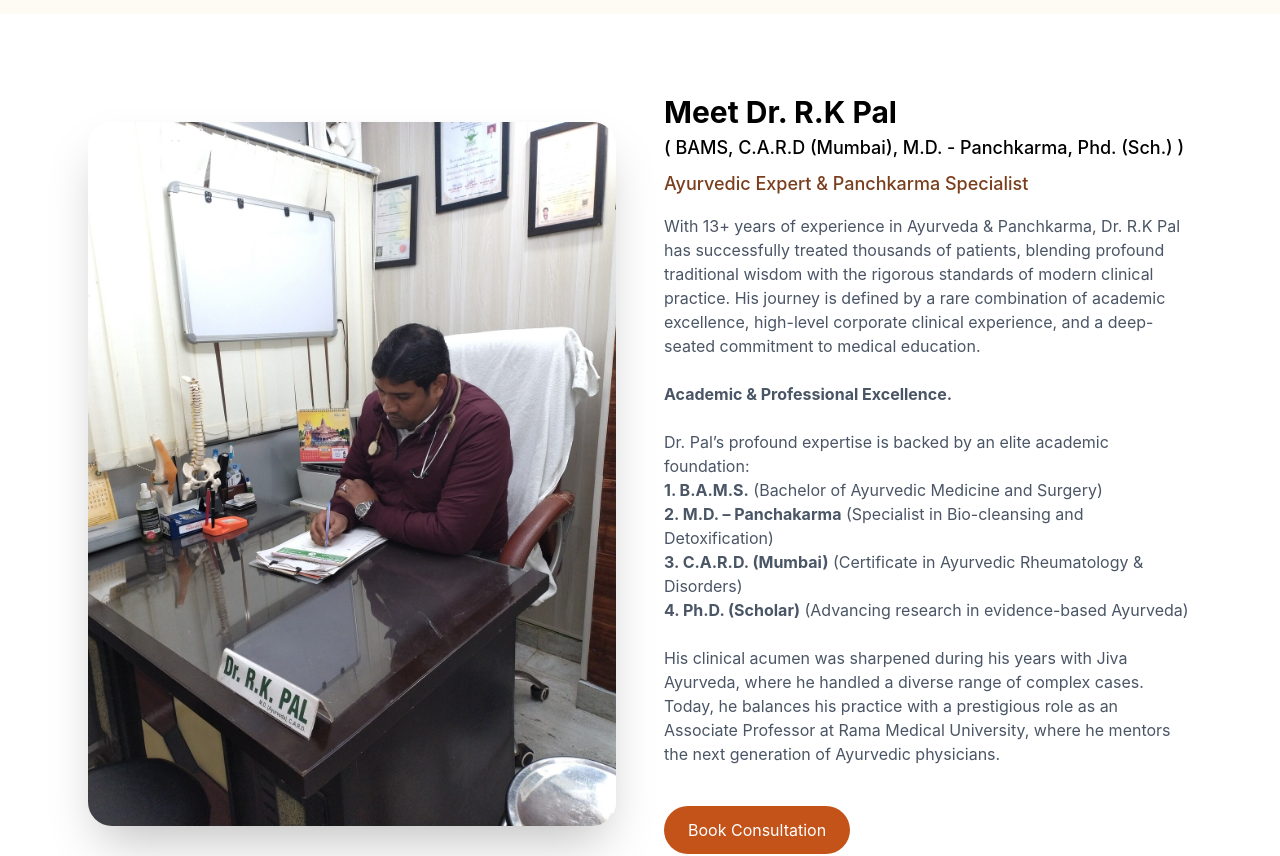
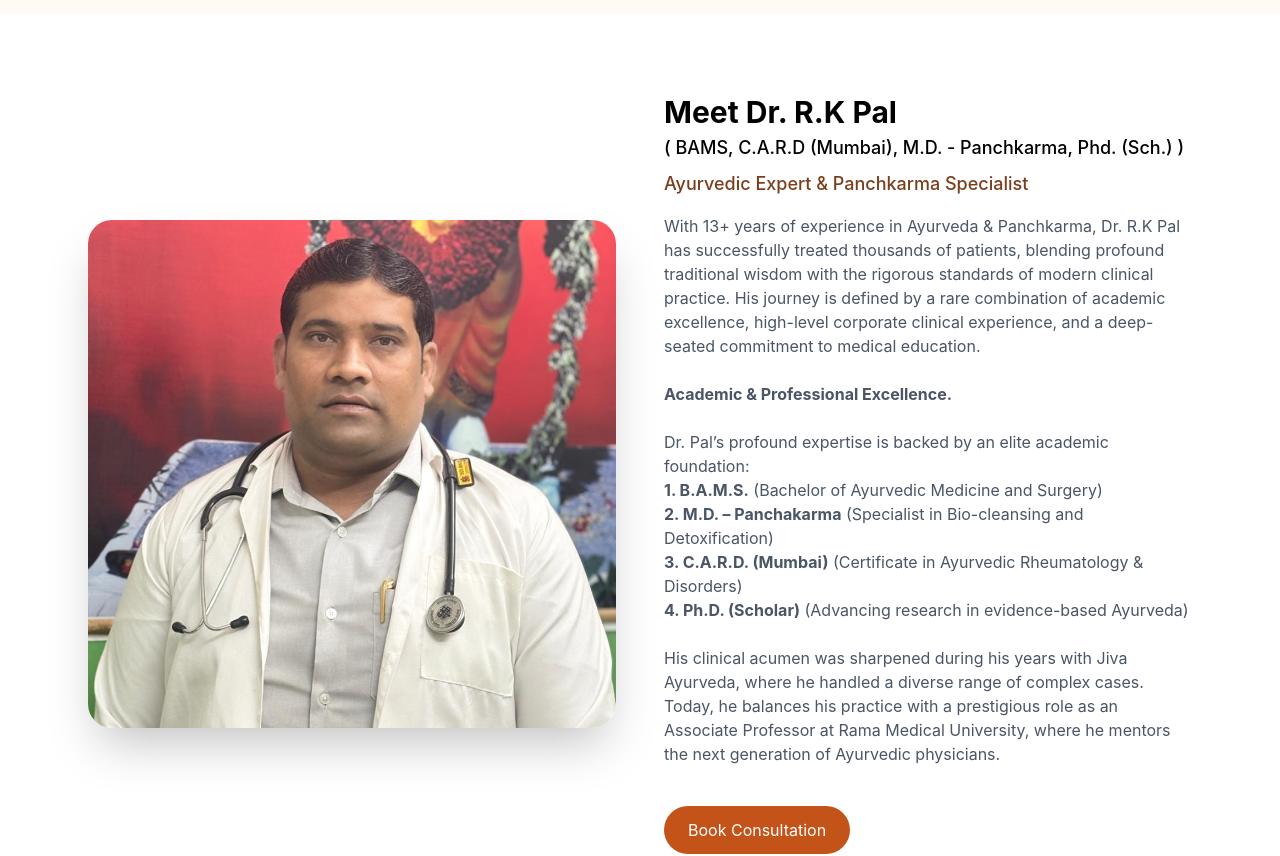
Before and after one commit to yashraj1054/dhruwrajhealthcare, a React (Vite) app: page / in a window 1280 px wide. Shown: the part 2720-3576 px from the top of the page. Built offline with nearby package versions, Linux system fonts and the light colour scheme.

Commit message:
updated doctor image

```diff
--- a/src/components/Footer.jsx
+++ b/src/components/Footer.jsx
@@ -84,6 +84,10 @@ const Footer = () => {
           <button className="w-full bg-[#C4531A] text-white py-2 rounded hover:opacity-90 transition">
             Subscribe
           </button>
+
+          <p className="text-xs text-gray-400 mt-2">
+          We respect your privacy. No spam, only health tips.
+        </p>
         </div>
       </div>
 
--- a/src/pages/Home.jsx
+++ b/src/pages/Home.jsx
@@ -368,7 +368,7 @@ const Home = () => {
       <section className="bg-white py-20">
         <div className="max-w-6xl mx-auto grid md:grid-cols-2 gap-12 items-center px-6">
           <img
-            src="/images/doctor.jpg"
+            src="/images/doctor2.jpg"
             alt="Doctor"
             className="rounded-3xl shadow-2xl"
           />
```
Also changed, not shown: public/images/doctor2.jpg (added).
